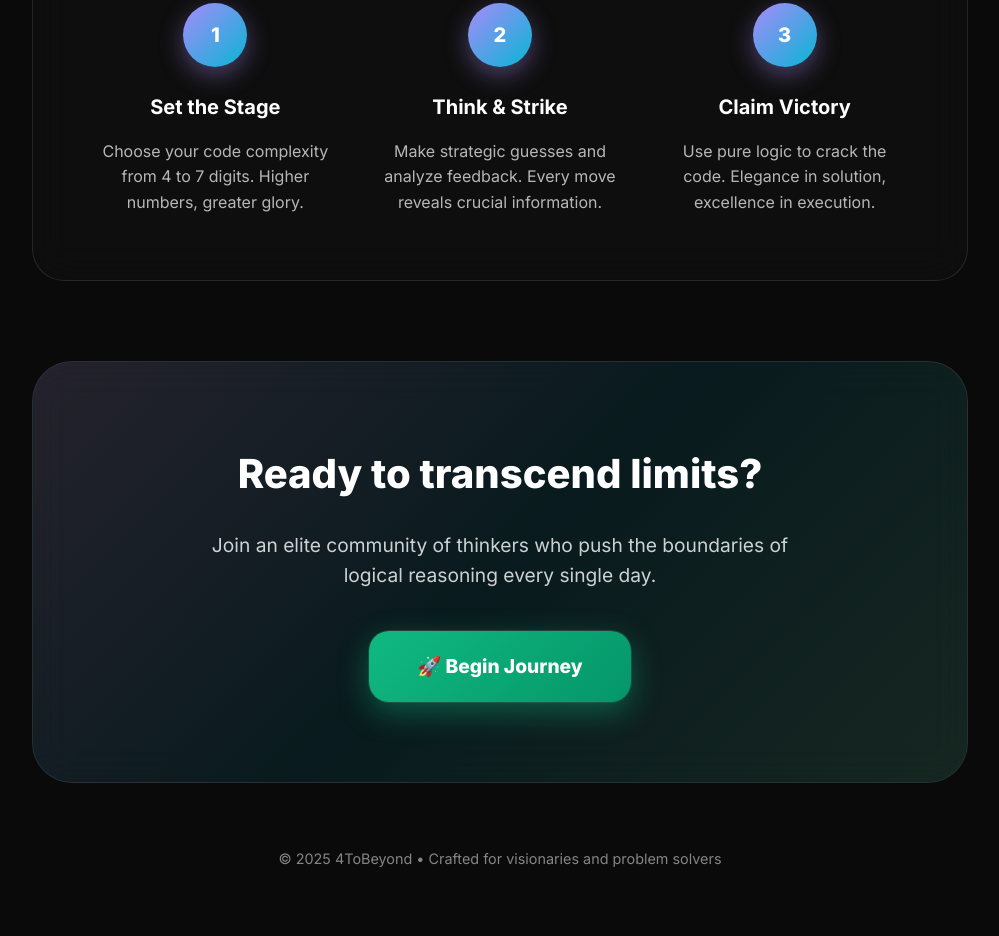
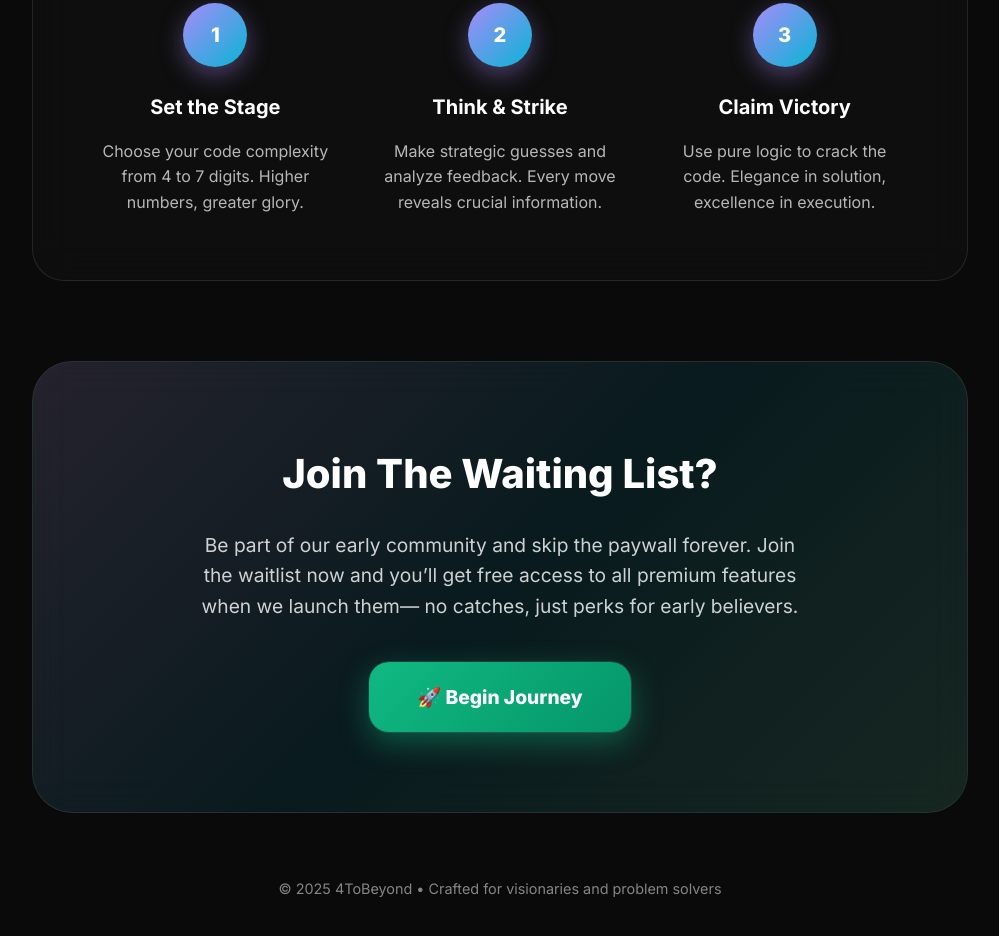
Before and after one commit to rcoops206/4ToBeyond, a website: page index.html in a window 1280 px wide. Shown: the part 1482-2418 px from the top of the page, without its empty margins (140-1139 px from the left). Drawn offline with Linux system fonts and the light colour scheme; files whose address does not match are found by name.

Commit message:
Made changes

```diff
--- a/index.html
+++ b/index.html
@@ -730,8 +730,8 @@
 
         <!-- Call to Action -->
         <section class="cta-section fade-in">
-            <h3>Ready to transcend limits?</h3>
-            <p>Join an elite community of thinkers who push the boundaries of logical reasoning every single day.</p>
+            <h3>Join The Waiting List?</h3>
+            <p>Be part of our early community and skip the paywall forever. Join the waitlist now and you’ll get free access to all premium features when we launch them— no catches, just perks for early believers.</p>
             <a href="gamesingleplayer.html" class="play-button">
                 <span>🚀 Begin Journey</span>
             </a>
```
